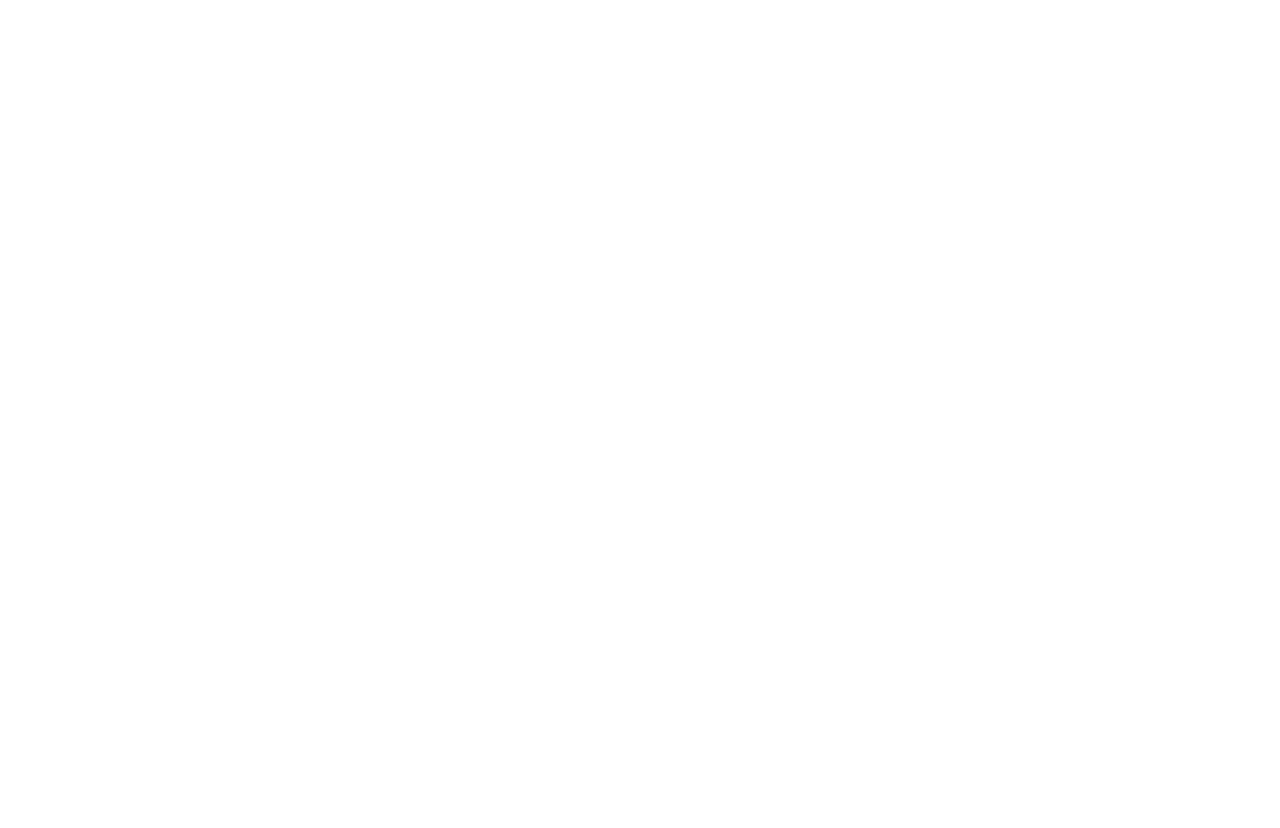
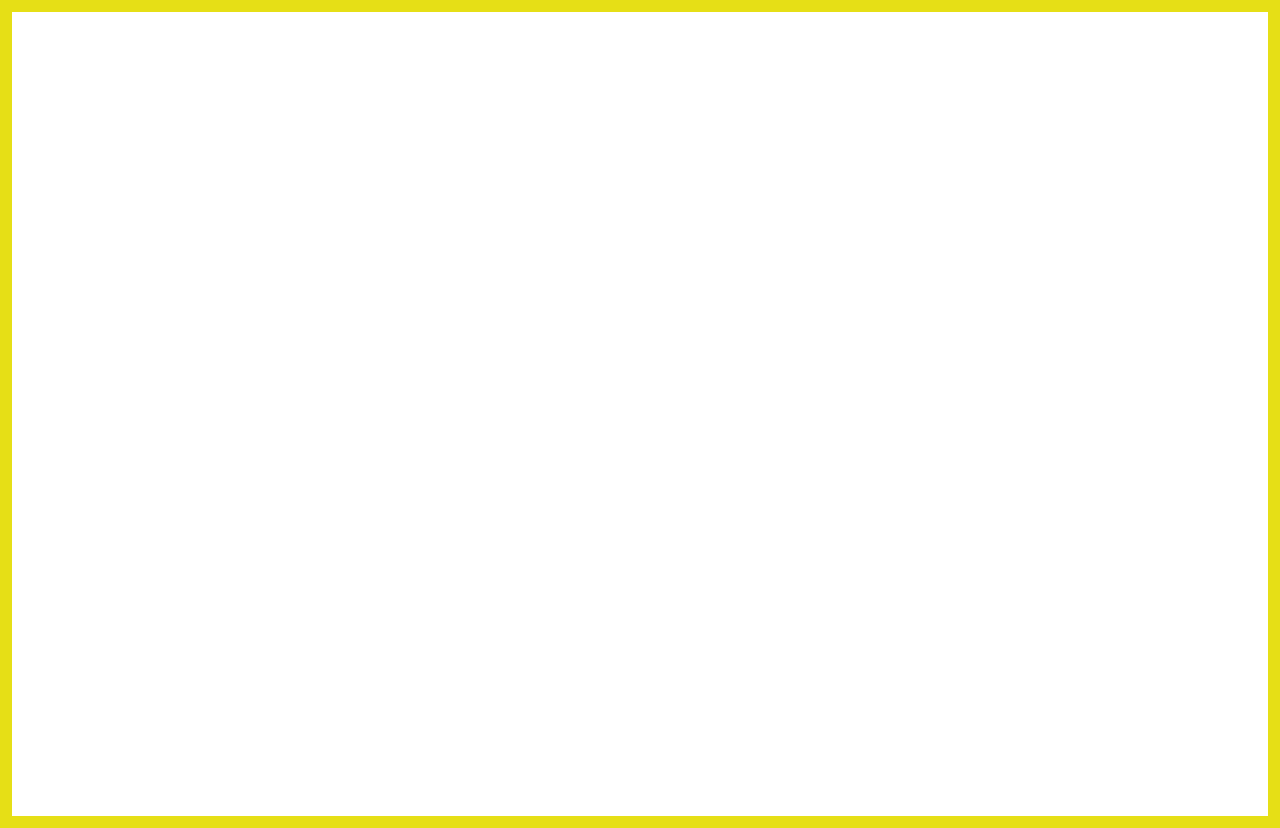
Before and after one commit to josi-lima/drawing-canvas, a plain HTML site: page index.html in a window 1280 px wide. Before the commit the page ends 804 px from the top, so only its background shows below. Drawn offline with Linux system fonts and the light colour scheme.

Commit message:
Update index.html

```diff
--- a/index.html
+++ b/index.html
@@ -12,6 +12,11 @@
 <style>
   html, body {
     margin: 0;
+    overflow-y: hidden;
+  }
+
+  body {
+    border: 1vmax solid #e6df16;
   }
 </style>
 
```
